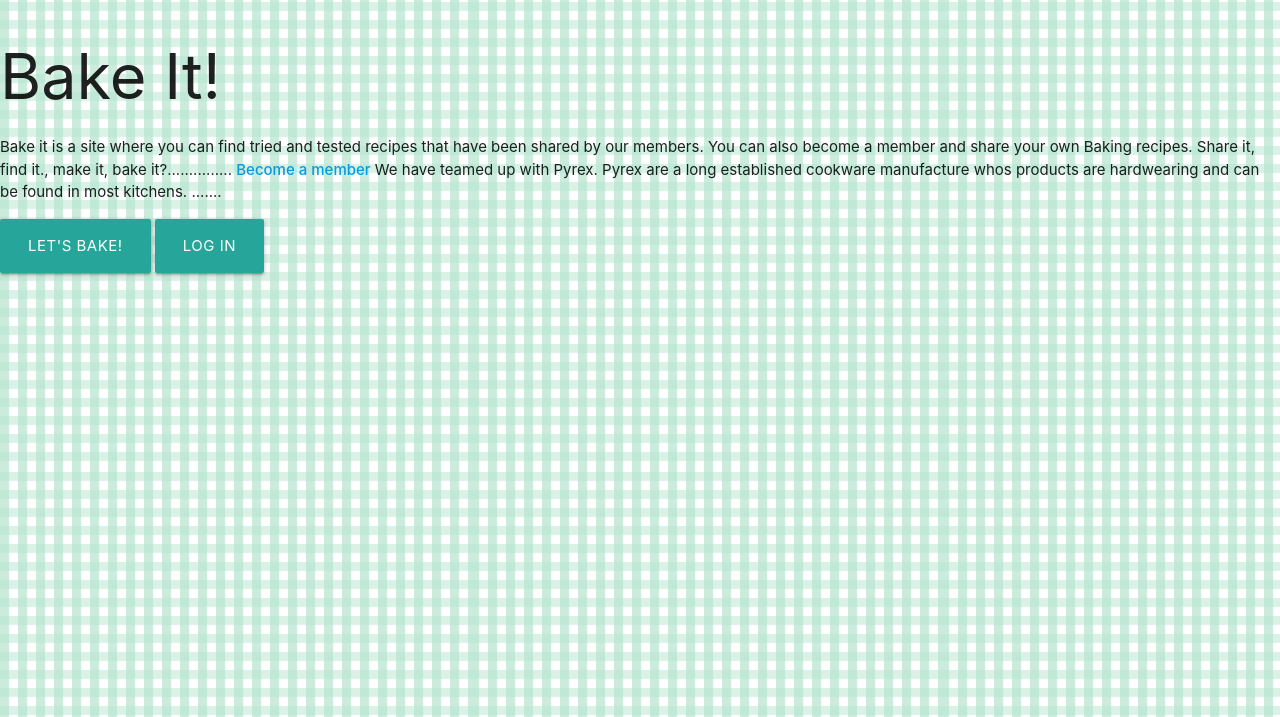
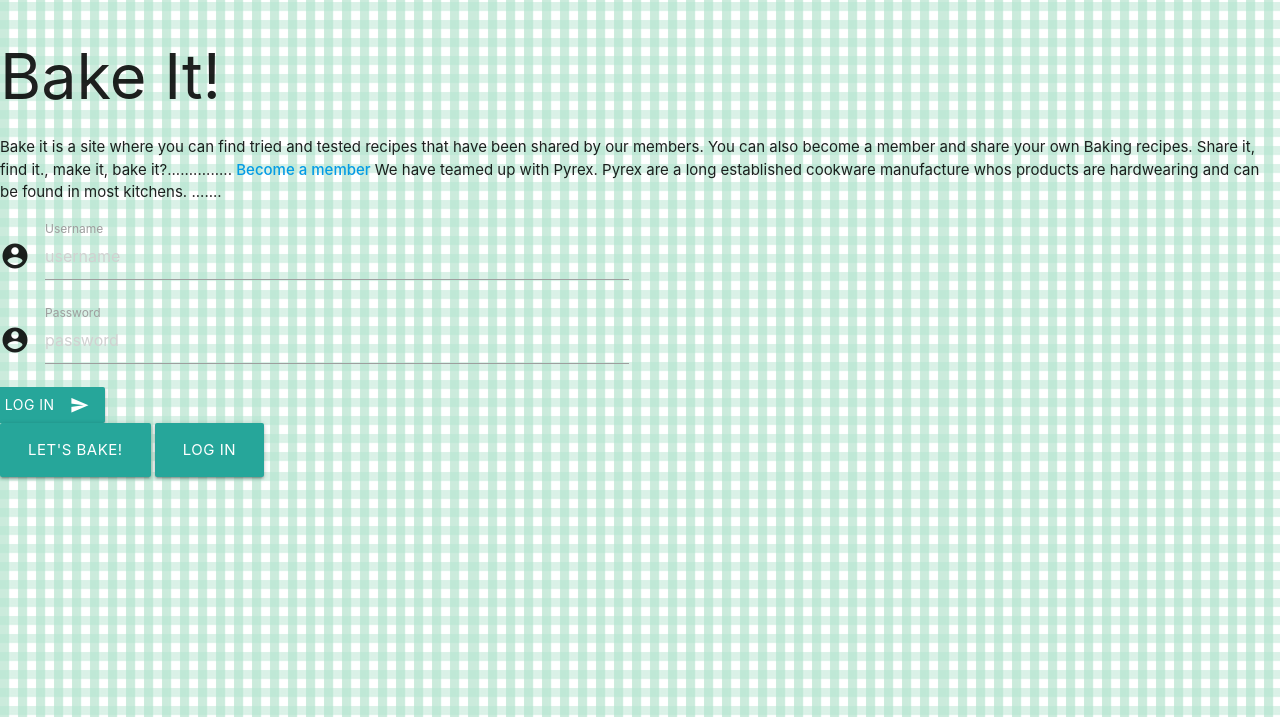
Before and after one commit to MelBoardman/bake-it, a Flask app: page / in a window 1280 px wide. Shown: the top 717 px of the page. Run offline with Flask 2, Linux system fonts and the light colour scheme; some libraries are stand-ins or nearby versions.

Commit message:
Basic Registration and log in functionality added

```diff
--- a/app.py
+++ b/app.py
@@ -1,7 +1,8 @@
 import os
-from flask import Flask, render_template, redirect, request, url_for
+from flask import Flask, render_template, redirect, request, url_for, session
 from flask_pymongo import PyMongo
 from bson.objectid import ObjectId
+import bcrypt
 
 from os import path
 if path.exists("env.py"):
@@ -16,11 +17,42 @@ mongo = PyMongo(app)
 @app.route("/")
 @app.route("/home")
 def home():
+  if 'username' in session:
+        return 'You are logged in as ' + session['username']
   return render_template("index.html")
 
-@app.route("/log_in")
+@app.route("/log_in", methods=['POST', 'GET'])
 def log_in():
-  return render_template("log_in.html")
+  members = mongo.db.members
+  login_member = members.find_one({'username' : request.form['username']})
+  if login_member:
+    if bcrypt.hashpw(request.form['password'].encode('utf-8'), login_member['password'].encode('utf-8')) == login_member['password'].encode('utf-8'):
+      session['username'] = request.form['username']
+    return redirect(url_for('my_recipes', username =session['username']))
+
+  return 'Invalid username/password combination'
+
+
+@app.route("/sign_up", methods=['POST', 'GET'])
+def sign_up():
+
+  if request.method == 'POST':
+        members = mongo.db.members
+        existing_member = members.find_one({'username' : request.form['username']})
+
+        if existing_member is None:
+            hashpass = bcrypt.hashpw(request.form['password'].encode('utf-8'), bcrypt.gensalt())
+            hashpass = str(hashpass, encoding='utf-8', errors='strict')
+            members.insert({'username' : request.form['username'], 'password' : hashpass, 'member_type' :'admin'})
+            session['username'] = request.form['username']
+            return redirect(url_for('home'))
+
+        return 'That username already exists!'
+  return render_template("sign_up.html")
+
+@app.route("/my_recipes/<username>")
+def my_recipes(username):
+    return render_template("my_recipes.html", cat_list = list(mongo.db.recipe_category.find()), recipes=mongo.db.recipes.find())
 
 @app.route("/get_recipes")
 def get_recipes():
@@ -31,6 +63,7 @@ def display_recipe(recipe_id):
   return render_template("recipe.html", cat_list = list(mongo.db.recipe_category.find()),recipe = mongo.db.recipes.find_one({"_id": ObjectId(recipe_id)}))
 
 if __name__ == '__main__':
+    app.secret_key = 'mysecret'
     app.run(host=os.environ.get('IP'),
             port=os.environ.get('PORT'),
             debug=True)
--- a/templates/index.html
+++ b/templates/index.html
@@ -4,11 +4,32 @@
 <div class="intro">
     <p>Bake it is a site where you can find tried and tested recipes that have been shared by our members. You can also become a member and share your own Baking recipes.
 
-        Share it, find it., make it, bake it?............... <a><strong>Become a member</strong></a>
+        Share it, find it., make it, bake it?............... <a href ="{{url_for('sign_up')}}"><strong>Become a member</strong></a>
 
         We have teamed up with Pyrex. Pyrex are a long established cookware manufacture whos products are hardwearing and can be found in most kitchens. .......
     </p>
 </div>
+<form  method=POST action ="{{url_for('log_in')}}" class = "col s12">
+    <div class="row">
+        <div class="input-field col s6">
+            <i class="material-icons prefix">account_circle</i>
+            <input placeholder="username" name="username" type="text" class="validate">
+            <label for="username">Username</label>
+        </div>
+    </div>
+    <div class="row">
+        <div class="input-field col s6">
+            <i class="material-icons prefix">account_circle</i>
+            <input placeholder="password" name="password" type="password" class="validate">
+            <label for="password">Password</label>
+        </div>
+    </div>
+    <div class="row">
+        <button class="btn waves-effect waves-light" type="submit" name="action">Log in
+            <i class="material-icons right">send</i>
+        </button>
+    </div>
+
 <div class="buttons">
 <a class="waves-effect waves-light btn-large" href="{{url_for('get_recipes')}}">Let's bake!</a>
 
```
Also changed, not shown: templates/log_in.html (+6 -8 lines), templates/my_recipes.html (+53 -0 lines), templates/sign_up.html (+27 -0 lines), 4 other files.
